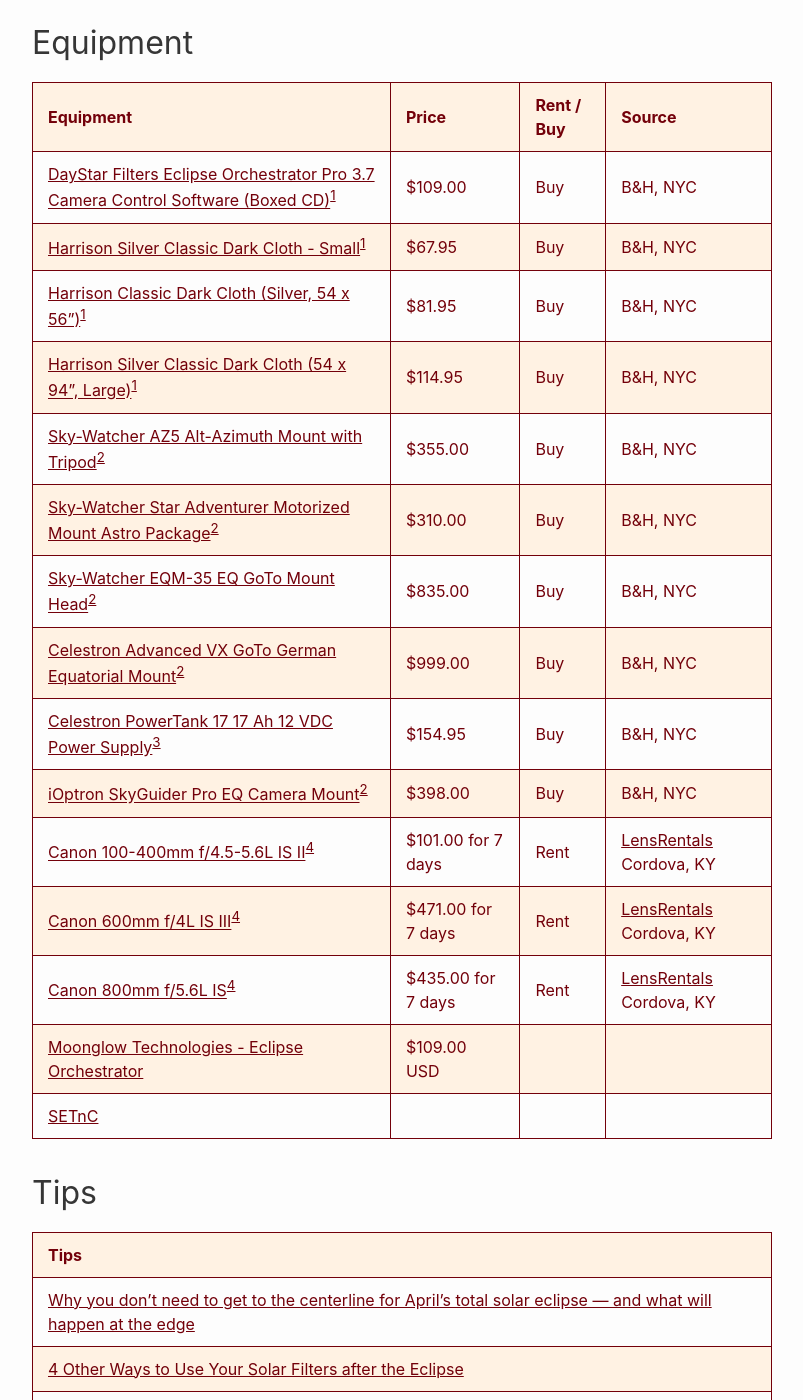
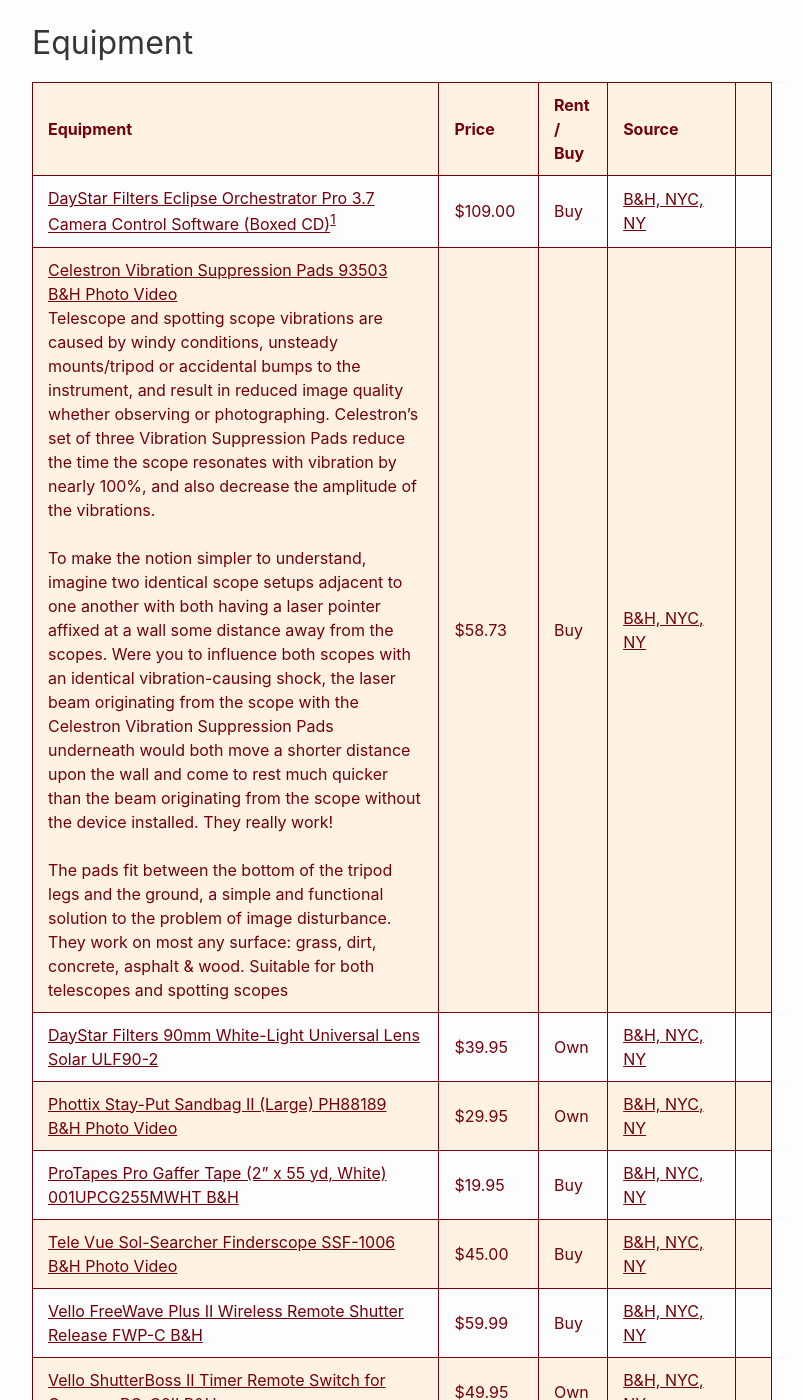
Before and after one commit to RalphHightower/RalphHightower, a Jekyll site: the page built from Photography/SolarEclipse.md, in a window 1280 px wide and 1400 px high, scrolled down 1881 px. Shown: the whole window, without its empty margins (238-1041 px from the left). Built offline with Jekyll 4.4.1, drawn with Linux system fonts in a browser that asks for light colours; our own code applies the rules of GitHub Pages for plain Markdown files; some of the changed text lies outside the part shown.

Commit message:
[docs](doc): Update SolarEclipse(extended description)

```diff
--- a/Photography/SolarEclipse.md
+++ b/Photography/SolarEclipse.md
@@ -12,58 +12,57 @@
 
 | Equipment | Price | Rent / Buy | Source |
 |---|---|---|---|
-| [DayStar Filters Eclipse Orchestrator Pro 3.7 Camera Control Software (Boxed CD)](https://www.bhphotovideo.com/c/product/1345652-REG/daystar_filters_eopro_eclipse_orchestrator_pro.html )[^11] | $109.00 | Buy | B&H, NYC |
-| [Harrison Silver Classic Dark Cloth - Small](https://www.bhphotovideo.com/c/product/446774-REG/Harrison_2035_Silver_Classic_Dark_Cloth.html )[^11] | $67.95 | Buy | B&H, NYC |
-| [Harrison Classic Dark Cloth (Silver, 54 x 56")](https://www.bhphotovideo.com/c/product/172921-REG/Harrison_1035_Silver_Classic_Classic_Dark.html )[^11] | $81.95 | Buy | B&H, NYC |
-| [Harrison Silver Classic Dark Cloth (54 x 94", Large)](https://www.bhphotovideo.com/c/product/446773-REG/Harrison_2036_Silver_Classic_Dark_Cloth.html )[^11] | $114.95 | Buy | B&H, NYC |
-| [Sky-Watcher AZ5 Alt-Azimuth Mount with Tripod](https://www.bhphotovideo.com/c/product/1466513-REG/sky_watcher_s20110_az5_mount_with_steel.html )[^12] | $355.00 | Buy | B&H, NYC |
-| [Sky-Watcher Star Adventurer Motorized Mount Astro Package](https://www.bhphotovideo.com/c/product/1092106-REG/sky_watcher_s20510_star_adventurer_motorized_mount.html )[^12] | $310.00 | Buy | B&H, NYC |
-| [Sky-Watcher EQM-35 EQ GoTo Mount Head](https://www.bhphotovideo.com/c/product/1404592-REG/sky_watcher_s30500_eqm_35_mount.html )[^12] | $835.00 | Buy | B&H, NYC |
-| [Celestron Advanced VX GoTo German Equatorial Mount](https://www.bhphotovideo.com/c/product/917599-REG/celestron_91519_advanced_vx_computerized_mount.html )[^12] | $999.00 | Buy | B&H, NYC |
-| [Celestron PowerTank 17 17 Ah 12 VDC Power Supply](https://www.bhphotovideo.com/c/product/320348-REG/Celestron_18777_Power_Tank_17_12_Volt.html )[^13] | $154.95 | Buy | B&H, NYC |
-| [iOptron SkyGuider Pro EQ Camera Mount](https://www.bhphotovideo.com/c/product/1332922-REG/ioptron_3550_skyguider_pro_camera_mount.html )[^12] | $398.00 | Buy | B&H, NYC |
+| [DayStar Filters Eclipse Orchestrator Pro 3.7 Camera Control Software (Boxed CD)](https://www.bhphotovideo.com/c/product/1345652-REG/daystar_filters_eopro_eclipse_orchestrator_pro.html )[^11] | $109.00 | Buy | [B&H, NYC, NY](https://www.bhphotovideo.com/) |
+| [Celestron Vibration Suppression Pads 93503 B&H Photo Video](https://www.bhphotovideo.com/c/product/202159-REG/Celestron_93503_Vibration_Suppression_Pads_useful.html )<br />Telescope and spotting scope vibrations are caused by windy conditions, unsteady mounts/tripod or accidental bumps to the instrument, and result in reduced image quality whether observing or photographing.  Celestron's set of three Vibration Suppression Pads reduce the time the scope resonates with vibration by nearly 100%, and also decrease the amplitude of the vibrations.<br /><br />To make the notion simpler to understand, imagine two identical scope setups adjacent to one another with both having a laser pointer affixed at a wall some distance away from the scopes.  Were you to influence both scopes with an identical vibration-causing shock, the laser beam originating from the scope with the Celestron Vibration Suppression Pads underneath would both move a shorter distance upon the wall and come to rest much quicker than the beam originating from the scope without the device installed.  They really work!<br /><br />The pads fit between the bottom of the tripod legs and the ground, a simple and functional solution to the problem of image disturbance.  They work on most any surface: grass, dirt, concrete, asphalt & wood.  Suitable for both telescopes and spotting scopes | $58.73 | Buy | [B&H, NYC, NY](https://www.bhphotovideo.com/) |
+| [DayStar Filters 90mm White-Light Universal Lens Solar ULF90-2](https://www.bhphotovideo.com/c/product/1319794-REG/daystar_filters_ulf90_2_universal_lens_filter_for.html ) | $39.95 | Own | [B&H, NYC, NY](https://www.bhphotovideo.com/) |
+| [Phottix Stay-Put Sandbag II (Large) PH88189 B&H Photo Video](https://www.bhphotovideo.com/c/product/1175607-REG/phottix_ph88189_stay_put_sandbag_ii_for.html ) | $29.95 | Own | [B&H, NYC, NY](https://www.bhphotovideo.com/) |
+| [ProTapes Pro Gaffer Tape (2" x 55 yd, White) 001UPCG255MWHT B&H](https://www.bhphotovideo.com/c/product/812216-REG/General_Brand_001UPCG255MWHT_Gereral_Brands_Pro_Gaffer_s.html ) | $19.95 | Buy | [B&H, NYC, NY](https://www.bhphotovideo.com/) |
+| [Tele Vue Sol-Searcher Finderscope SSF-1006 B&H Photo Video](https://www.bhphotovideo.com/c/product/329861-REG/Tele_Vue_SSF_1006_Sol_Searcher_Finderscope.html ) | $45.00 | Buy | [B&H, NYC, NY](https://www.bhphotovideo.com/) |
+| [Vello FreeWave Plus II Wireless Remote Shutter Release FWP-C B&H](https://www.bhphotovideo.com/c/product/1619633-REG/vello_fwp_c_wireless_shutter_release_for.html ) | $59.99 | Buy | [B&H, NYC, NY](https://www.bhphotovideo.com/) |
+| [Vello ShutterBoss II Timer Remote Switch for Cameras RC-C2II B&H](https://www.bhphotovideo.com/c/product/840098-REG/Vello_rc_c2ii_Shutterboss_Version_II_Timer.html ) | $49.95 | Own | [B&H, NYC, NY](https://www.bhphotovideo.com/) |
+| [Harrison Silver Classic Dark Cloth - Small](https://www.bhphotovideo.com/c/product/446774-REG/Harrison_2035_Silver_Classic_Dark_Cloth.html )[^11] | $67.95 | Buy | [B&H, NYC, NY](https://www.bhphotovideo.com/) |
+| [Harrison Classic Dark Cloth (Silver, 54 x 56")](https://www.bhphotovideo.com/c/product/172921-REG/Harrison_1035_Silver_Classic_Classic_Dark.html )[^11] | $81.95 | Buy | [B&H, NYC, NY](https://www.bhphotovideo.com/) |
+| [Harrison Silver Classic Dark Cloth (54 x 94", Large)](https://www.bhphotovideo.com/c/product/446773-REG/Harrison_2036_Silver_Classic_Dark_Cloth.html )[^11] | $114.95 | Buy | [B&H, NYC, NY](https://www.bhphotovideo.com/) |
+| [Sky-Watcher AZ5 Alt-Azimuth Mount with Tripod](https://www.bhphotovideo.com/c/product/1466513-REG/sky_watcher_s20110_az5_mount_with_steel.html )[^12] | $355.00 | Buy | [B&H, NYC, NY](https://www.bhphotovideo.com/) |
+| [Sky-Watcher Star Adventurer Motorized Mount Astro Package](https://www.bhphotovideo.com/c/product/1092106-REG/sky_watcher_s20510_star_adventurer_motorized_mount.html )[^12] | $310.00 | Buy | [B&H, NYC, NY](https://www.bhphotovideo.com/) |
+| [Sky-Watcher EQM-35 EQ GoTo Mount Head](https://www.bhphotovideo.com/c/product/1404592-REG/sky_watcher_s30500_eqm_35_mount.html )[^12] | $835.00 | Buy | [B&H, NYC, NY](https://www.bhphotovideo.com/) |
+| [Celestron Advanced VX GoTo German Equatorial Mount](https://www.bhphotovideo.com/c/product/917599-REG/celestron_91519_advanced_vx_computerized_mount.html )[^12] | $999.00 | Buy | [B&H, NYC, NY](https://www.bhphotovideo.com/) | |
+| [Celestron PowerTank 17 17 Ah 12 VDC Power Supply](https://www.bhphotovideo.com/c/product/320348-REG/Celestron_18777_Power_Tank_17_12_Volt.html )[^13] | $154.95 | Buy | [B&H, NYC, NY](https://www.bhphotovideo.com/) |
+| [iOptron SkyGuider Pro EQ Camera Mount](https://www.bhphotovideo.com/c/product/1332922-REG/ioptron_3550_skyguider_pro_camera_mount.html )[^12] | $398.00 | Buy | [B&H, NYC, NY](https://www.bhphotovideo.com/) | |
 | [Canon 100-400mm f/4.5-5.6L IS II](https://www.lensrentals.com/rent/canon-100-400mm-f4.5-5.6l-is-ii )[^14] | $101.00 for 7 days | Rent | [LensRentals](https://www.lensrentals.com/) Cordova, KY |
 | [Canon 600mm f/4L IS III](https://www.lensrentals.com/rent/canon-600mm-f4l-is-iii )[^14] | $471.00 for 7 days | Rent | [LensRentals](https://www.lensrentals.com/) Cordova, KY |
 | [Canon 800mm f/5.6L IS](https://www.lensrentals.com/rent/canon-800mm-f5.6l-is )[^14] | $435.00 for 7 days | Rent | [LensRentals](https://www.lensrentals.com/) Cordova, KY |
 | [Moonglow Technologies - Eclipse Orchestrator](http://www.moonglowtech.com/products/EclipseOrchestrator/index.shtml ) | $109.00 USD | |
-| [SETnC](https://robertnufer.ch/06_computing/setnc/setnc_page.htm ) |  |  |
+| [SET'n'C  -  Solar Eclipse Timer and Camera controller](https://robertnufer.ch/06_computing/setnc/setnc_page.htm ) |  |
 
 [^11]: Choose just one.
 [^12]: Choose just one.
 [^13]: If chosen: Celestron Advanced VX GoTo German Equatorial Mount.
 [^14]: Rent one of the lenses.
 
-## Tips
-
-| Tips |
+| Solar Eclipse Articles |
 |---|
+| **Preparation** |
+| [How to Photograph a Solar Eclipse / B&H eXplora](https://www.bhphotovideo.com/explora/photography/tips-and-solutions/how-to-photograph-a-solar-eclipse) |
+| [Mark Your Calendars: America's Total Solar Eclipse 2024 / B&H eXplora](https://www.bhphotovideo.com/explora/photography/features/americas-total-solar-eclipse-2024) |
+| **Buying Guide** |
+| [Recommended Lenses for Shooting a Solar Eclipse on Any Budget / B&H eXplora](https://www.bhphotovideo.com/explora/photography/buying-guide/recommended-lenses-shooting-solar-eclipse-any-budget) |
+| [Guide to Lens Filters for Solar Photography / B&H eXplora](https://www.bhphotovideo.com/explora/photography/buying-guide/lens-filters-for-solar-photography) |
+| [A Buying Guide for Solar and Solar Eclipse Viewing / B&H eXplora](https://www.bhphotovideo.com/explora/photography/buying-guide/a-buying-guide-for-solar-and-solar-eclipse-viewing) |
+| [Telescopes for the Solar Eclipse / B&H eXplora](https://www.bhphotovideo.com/explora/outdoors/news/telescopes-for-the-solar-eclipse) |
+| **The Big Day** |
+| [14 Tips for Solar Viewing and Photography Safety / B&H eXplora](https://www.bhphotovideo.com/explora/outdoors/tips-and-solutions/14-tips-for-solar-viewing-and-photography-safety) |
 | [Why you don't need to get to the centerline for April's total solar eclipse — and what will happen at the edge](https://www.space.com/april-2024-total-solar-eclipse-why-to-avoid-the-centerline-of-totality?mc_cid=cd7e89b2dc&mc_eid=6fe31a9e66 ) |
-| [4 Other Ways to Use Your Solar Filters after the Eclipse](https://www.bhphotovideo.com/explora/photography/tips-and-solutions/4-other-ways-to-use-your-solar-filters-after-the-eclipse ) |
-| [7 Perspectives of the Eclipse from the Atlas Obscura Eclipse Festival](https://www.bhphotovideo.com/explora/photography/features/7-perspectives-of-the-eclipse-from-the-atlas-obscura-eclipse-festival ) |
-| [8 Lessons Learned When I Photographed a Total Solar Eclipse](https://www.bhphotovideo.com/explora/photography/tips-and-solutions/8-lessons-learned-when-i-photographed-a-total-solar-eclipse ) |
-| [14 Tips for Solar Viewing and Photography Safety](https://www.bhphotovideo.com/explora/outdoors/tips-and-solutions/14-tips-for-solar-viewing-and-photography-safety ) |
-| [A Buying Guide for Solar and Solar Eclipse Viewing](https://www.bhphotovideo.com/explora/photography/buying-guide/a-buying-guide-for-solar-and-solar-eclipse-viewing ) |
-| [Chris Haecker's Solar Photography Aiming Method](https://www.bhphotovideo.com/explora/photography/tips-and-solutions/chris-haeckers-solar-photography-aiming-method ) |
-| [Dedicated Solar Scope Buying Guide](https://www.bhphotovideo.com/explora/outdoors/buying-guide/dedicated-solar-scope-buying-guide ) |
-| [Family Solar Eclipse Viewing Guide](https://www.bhphotovideo.com/explora/photography/buying-guide/family-solar-eclipse-viewing-guide ) |
-| [Guide to Lens Filters for Solar Photography](https://www.bhphotovideo.com/explora/photography/buying-guide/lens-filters-for-solar-photography ) |
-| [Hands-On Review: Meade Coronado SolarMax III Telescope](https://www.bhphotovideo.com/explora/photography/hands-on-review/hands-on-review-meade-coronado-solarmax-iii-telescope ) |
-| [Here Comes (and Goes) the Sun: 5 Shady Facts about Eclipses](https://www.bhphotovideo.com/explora/outdoors/features/here-comes-and-goes-the-sun-5-shady-facts-about-eclipses ) |
-| [How to Photograph a Solar Eclipse](https://www.bhphotovideo.com/explora/photography/tips-and-solutions/how-to-photograph-a-solar-eclipse ) |
-| [How to Photograph the Sun](https://www.bhphotovideo.com/explora/photography/tips-and-solutions/how-to-photograph-the-sun ) |
-| [Mark Your Calendars: America's Total Solar Eclipse 2024](https://www.bhphotovideo.com/explora/photography/features/americas-total-solar-eclipse-2024 ) |
-| [Meade EclipseView White-Light Solar Eclipse Viewing Gear](https://www.bhphotovideo.com/explora/outdoors/news/meade-eclipseview-white-light-solar-eclipse-viewing-gear ) |
-| [Podcast: Photographing and Viewing the 2017 Solar Eclipse](https://www.bhphotovideo.com/explora/podcasts/photography/podcast-photographing-and-viewing-the-2017-solar-eclipse ) |
-| [Portable Power to Keep your Gear Going Off the Grid](https://www.bhphotovideo.com/explora/outdoors/buying-guide/portable-power-to-keep-your-gear-going-off-the-grid ) |
-| [Recommended Lenses for Shooting a Solar Eclipse on Any Budget](https://www.bhphotovideo.com/explora/photography/buying-guide/recommended-lenses-shooting-solar-eclipse-any-budget ) |
-| [Solar and Solar Eclipse Viewing 101](https://www.bhphotovideo.com/explora/outdoors/features/solar-and-solar-eclipse-viewing-101 ) |
-| [Solar Eclipse Photography FAQ](https://www.bhphotovideo.com/explora/photography/features/solar-eclipse-photography-faq ) |
-| [Solar Eclipse Social Media Guide](https://www.bhphotovideo.com/explora/photography/tips-and-solutions/solar-eclipse-social-media-guide ) |
-| [Space, Sun, and Solar Viewing: Facts versus Fiction](https://www.bhphotovideo.com/explora/outdoors/features/space-sun-and-solar-viewing-facts-versus-fiction ) |
-| [Telescopes for the Solar Eclipse](https://www.bhphotovideo.com/explora/outdoors/news/telescopes-for-the-solar-eclipse ) |
-| [The Solar Eclipse: 15 Frequently Asked Questions](https://www.bhphotovideo.com/explora/outdoors/features/the-solar-eclipse-15-frequently-asked-questions ) |
-| [The Sun, Our Star](https://www.bhphotovideo.com/explora/photography/features/the-sun-our-star ) |
-| [Touching The Sun: The Life Cycle Of Stars and the Ultimate Fate of Our Sun](https://www.bhphotovideo.com/explora/videos/photography/touching-the-sun-the-life-cycle-of-stars-and-the-ultimate-fate-of-our-sun ) |
-| [Total solar eclipse April 2024: 8 top tips for planning your trip / Space](https://www.space.com/total-solar-eclipse-april-8-2024-top-tips-planning-trip ) |
-| [Total solar eclipse 2024: Everything you need to know / Space](https://www.space.com/41552-total-solar-eclipse-2024-guide.html ) |
-| [Where is the best place to see the April 2024 total solar eclipse? / Space](https://www.space.com/where-is-best-place-to-see-total-solar-eclipse-april-2023 ) |
+| [Family Solar Eclipse Viewing Guide / B&H eXplora](https://www.bhphotovideo.com/explora/photography/buying-guide/family-solar-eclipse-viewing-guide) |
+| **Lessons Learned / Wrap-Up** |
+| [8 Lessons Learned When I Photographed a Total Solar Eclipse / B&H eXplora](https://www.bhphotovideo.com/explora/photography/tips-and-solutions/8-lessons-learned-when-i-photographed-a-total-solar-eclipse) |
+| [7 Perspectives of the Eclipse from the Atlas Obscura Eclipse Festival / B&H eXplora](https://www.bhphotovideo.com/explora/photography/features/7-perspectives-of-the-eclipse-from-the-atlas-obscura-eclipse-festival) |
+| [4 Other Ways to Use Your Solar Filters after the Eclipse / B&H eXplora](https://www.bhphotovideo.com/explora/photography/tips-and-solutions/4-other-ways-to-use-your-solar-filters-after-the-eclipse) |
+| [Solar and Solar Eclipse Viewing 101 / B&H eXplora](https://www.bhphotovideo.com/explora/outdoors/features/solar-and-solar-eclipse-viewing-101) |
+| [Solar Eclipse Social Media Guide / B&H eXplora](https://www.bhphotovideo.com/explora/photography/tips-and-solutions/solar-eclipse-social-media-guide) |
+| **FAQ** |
+| [The Solar Eclipse: 15 Frequently Asked Questions / B&H eXplora](https://www.bhphotovideo.com/explora/outdoors/features/the-solar-eclipse-15-frequently-asked-questions) |
+| [Solar Eclipse Photography FAQ / B&H eXplora](https://www.bhphotovideo.com/explora/photography/features/solar-eclipse-photography-faq) |
+| **Trivia** |
+| [Space, Sun, and Solar Viewing: Facts versus Fiction / B&H eXplora](https://www.bhphotovideo.com/explora/outdoors/features/space-sun-and-solar-viewing-facts-versus-fiction) |
+| [Here Comes (and Goes) the Sun: 5 Shady Facts about Eclipses / B&H eXplora](https://www.bhphotovideo.com/explora/outdoors/features/here-comes-and-goes-the-sun-5-shady-facts-about-eclipses) |
```
